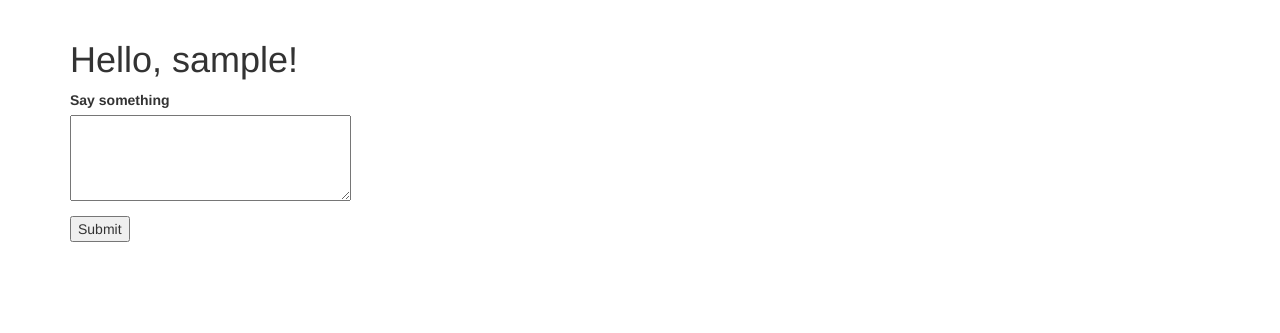
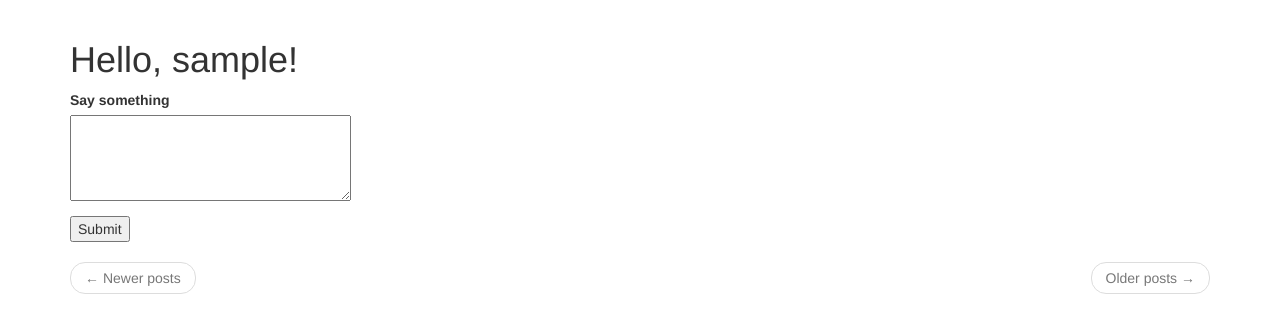
Before and after one commit to RevelcoS/Microblog, a Flask app: page / in a window 1280 px wide. Shown: the part 52-385 px from the top of the page. Run offline with Flask 2, Linux system fonts and the light colour scheme; the visitor is signed in with stand-in values (Sample User, id 1); data comes from the database, SQL or seed files in the repository; data that the repository does not hold is empty; some libraries are stand-ins or nearby versions.

Commit message:
_page_urls.html was modified by bootstrap

```diff
--- a/app/templates/include/_page_urls.html
+++ b/app/templates/include/_page_urls.html
@@ -1,6 +1,14 @@
-{% if prev_url %}
-    <a href="{{ prev_url }}">Newer posts</a>
-{% endif %}
-{% if next_url %}
-    <a href="{{ next_url }}">Older posts</a>
-{% endif %}
+<nav aria-label="...">
+    <ul class="pager">
+        <li class="previous{% if not prev_url %} disabled{% endif %}">
+            <a href="{{ prev_url or '#' }}">
+                <span aria-hidden="true">&larr;</span> Newer posts
+            </a>
+        </li>
+        <li class="next{% if not next_url %} disabled{% endif %}">
+            <a href="{{ next_url or '#' }}">
+                Older posts <span aria-hidden="true">&rarr;</span>
+            </a>
+        </li>
+    </ul>
+</nav>
```
